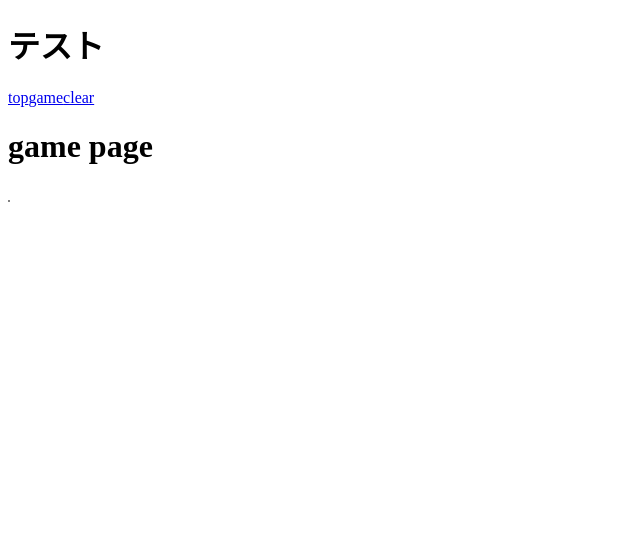
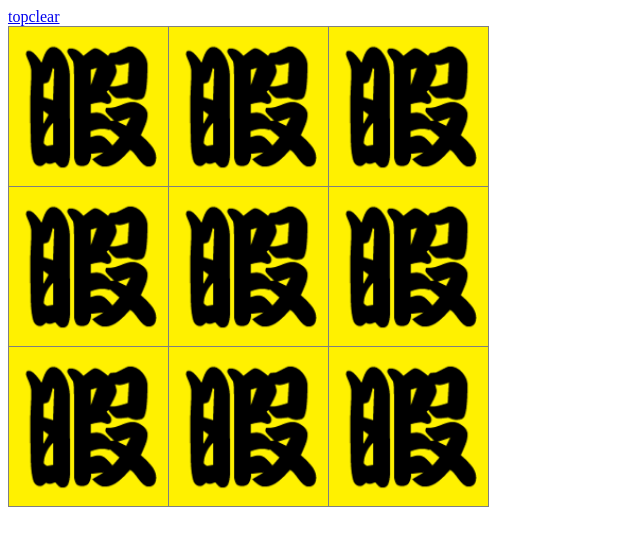
Before and after one commit to gurezo/TapGameNG2, an Angular app: page /game in a window 1280 px wide. Shown: the top 546 px of the page, without its empty margins (0-640 px from the left). Built offline with nearby package versions, Linux system fonts and the light colour scheme.

Commit message:
画面遷移修正

```diff
--- a/src/app/app.component.ts
+++ b/src/app/app.component.ts
@@ -3,19 +3,18 @@ import { Component } from '@angular/core';
 @Component({
   selector: 'app-root',
   template: `
-   <h1>テスト</h1>
    <nav>
 <!--
 デバッグ用
+<a routerLink="/game">game</a>
 -->
     <a routerLink="/top">top</a>
-    <a routerLink="/game">game</a>
-     <a routerLink="/clear">clear</a>
+    <a routerLink="/clear">clear</a>
    </nav>
    <router-outlet></router-outlet>
   `,
   styleUrls: ['./app.component.css']
 })
 export class AppComponent {
-  title = 'app works!';
+  title = '暇潰し';
 }
--- a/src/app/clear/clear.component.html
+++ b/src/app/clear/clear.component.html
@@ -1,2 +1 @@
-<h1>clear page</h1>
 <div class="gameClear"></div>
--- a/src/app/game/game.component.css
+++ b/src/app/game/game.component.css
@@ -1,6 +1,10 @@
-.divTable { display:table; border-collapse:collapse;width:100%; }
+.divTable { display:table; border-collapse:collapse;width:480px;height: 480px;}
 .divTr { display:table-row; }
-.divTd { display: table-cell; border:1px solid gray; text-align:center; }
+.divTd {
+  display: table-cell; border:1px solid gray; text-align:center;
+  width: 30%;
+  height: 30%;
+}
 
 .pannel{
 	margin: 0;
--- a/src/app/game/game.component.html
+++ b/src/app/game/game.component.html
@@ -1,6 +1,21 @@
-<h1>game page</h1>
 <!--
 動的マトリックスを作成させる。
 テスト用
 -->
-<div class="divTd pannel hima"></div>
+<div class="divTable">
+  <div class="divTr">
+    <div class="divTd pannel hima"></div>
+    <div class="divTd pannel hima"></div>
+    <div class="divTd pannel hima"></div>
+  </div>
+  <div class="divTr">
+    <div class="divTd pannel hima"></div>
+    <div class="divTd pannel hima"></div>
+    <div class="divTd pannel hima"></div>
+  </div>
+  <div class="divTr">
+    <div class="divTd pannel hima"></div>
+    <div class="divTd pannel hima"></div>
+    <div class="divTd pannel hima"></div>
+  </div>
+</div>
--- a/src/app/panel/panel.component.css
+++ b/src/app/panel/panel.component.css
@@ -1,9 +1,20 @@
-.divTd { display: table-cell; border:1px solid gray; text-align:center; }
+/* You can add global styles to this file, and also import other style files */
+.divTable { display:table; border-collapse:collapse; width:100%}
+.divTr { display:table-row; }
+.divTh { background: gray; text-align: center; color: white; }
+.divTd { display:table-cell; border:1px solid gray; }
+.divCell { display: table-cell; border: 1px solid black; padding: 5px; }
+
+.divCell_Center { text-align: center; }
+.divCell_Left { text-align: left; }
+.divCell_Right { text-align: right; }
 
 .pannel{
 	margin: 0;
 	padding: 0;
 	background-size:cover;
+  width: 100px;
+  height: 100px;
 }
 
 .hima {
--- a/src/app/top/top.component.html
+++ b/src/app/top/top.component.html
@@ -1,3 +1,5 @@
-<div class="splashBody">
+<a routerLink="/game">
+  <div class="splashBody">
 
-</div>
+  </div>
+</a>
```
Also changed, not shown: src/img/game_clear.png, src/img/game_clear2.png (added).
